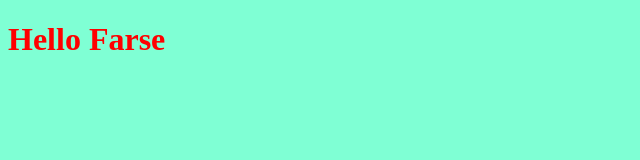
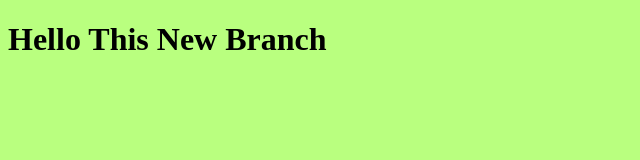
Before and after one commit to fares-code/myProjecttest, a plain HTML site: page index.html in a window 1280 px wide. Shown: the whole page, without its empty margins (0-640 px from the left). Drawn offline with Linux system fonts and the light colour scheme.

Commit message:
Changing styel for title

```diff
--- a/index.html
+++ b/index.html
@@ -8,7 +8,7 @@
 
 </head>
 <body>
-<h1>Hello Farse</h1>
+<h1>Hello This New Branch</h1>
 
 
 
--- a/style.css
+++ b/style.css
@@ -1,6 +1,6 @@
 h1{
-    color: red;
+    color: blackred;
 }
 body{
-    background-color: aquamarine;
+    background-color: rgb(185, 255, 127);
 }
```
